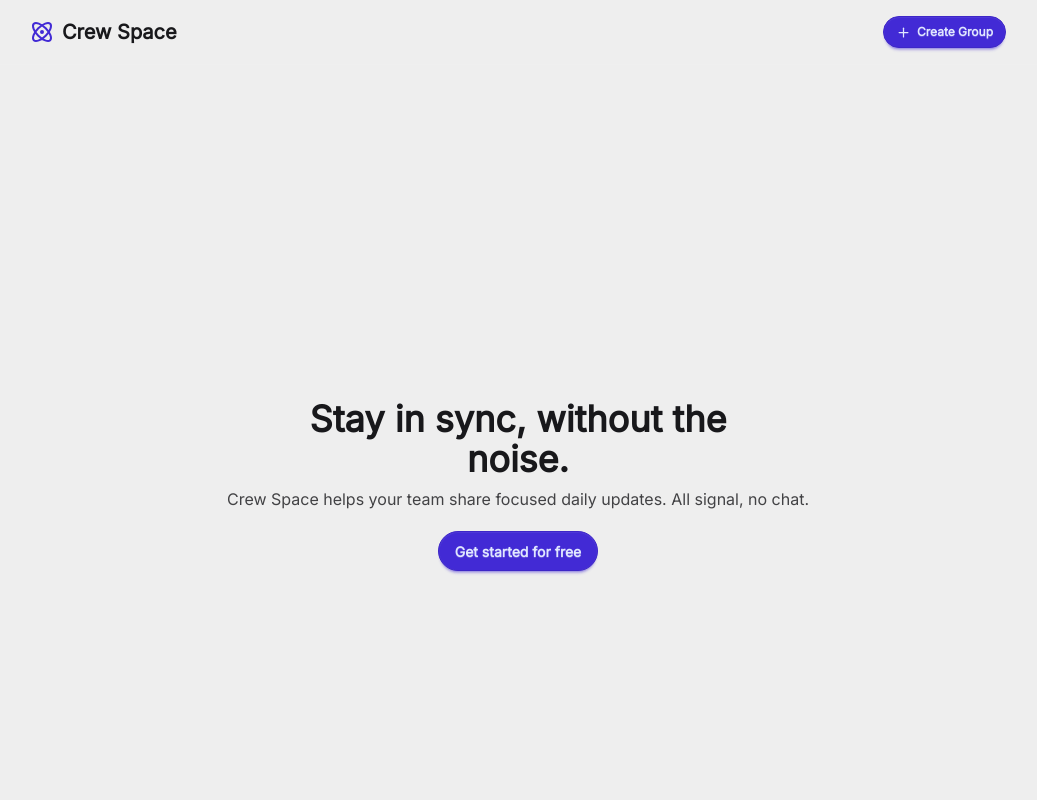
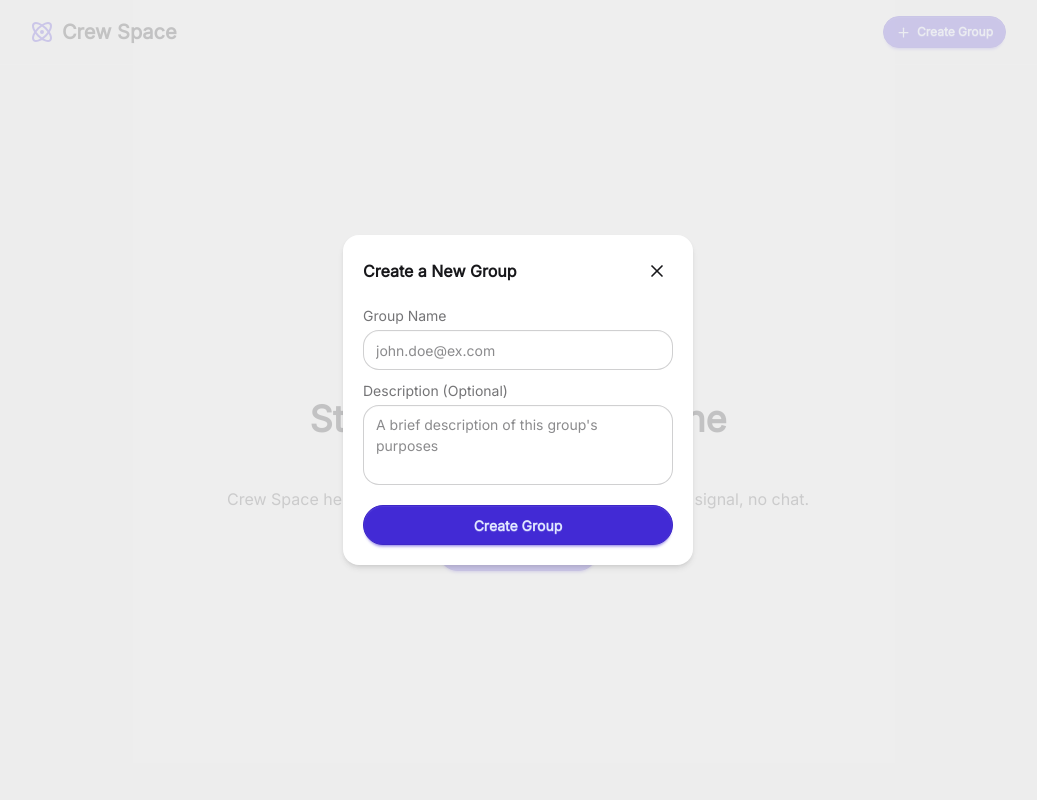
Before and after one commit to brijeshdevio/crew-space, a React (Vite) app in the folder web/: page / in a window 1280 px wide. Shown: the top 800 px of the page, without its empty margins (122-1159 px from the left). Built offline with nearby package versions, Linux system fonts and the light colour scheme; a web font is replaced by a local one.

Commit message:
feat(web-component): add new group modal

```diff
--- /dev/null
+++ b/web/src/components/newGroup/NewGroup.tsx
@@ -0,0 +1,40 @@
+import { X } from "lucide-react";
+
+export function NewGroup() {
+  return (
+    <div className="fixed top-0 left-0 w-full h-screen flex items-center justify-center z-50 bg-base-300/80">
+      <div className="w-[350px] flex flex-col gap-4 px-5 py-5 rounded-2xl bg-base-100 shadow-md">
+        <div className="flex items-center justify-between">
+          <h2 className="text-md font-bold">Create a New Group</h2>
+          <button className="btn btn-sm btn-ghost btn-circle">
+            <X size={20} />
+          </button>
+        </div>
+        <form className="flex flex-col gap-2">
+          <div>
+            <label className="label mb-1 text-sm">Group Name</label>
+            <input
+              type="email"
+              placeholder="john.doe@ex.com"
+              className="input rounded-2xl"
+            />
+          </div>
+          <div>
+            <label className="label mb-1 text-sm">Description (Optional)</label>
+            <textarea
+              name=""
+              className="textarea resize-none rounded-2xl"
+              id=""
+              placeholder="A brief description of this group's purposes"
+            ></textarea>
+          </div>
+          <div className="mt-3">
+            <button className="w-full btn btn-primary rounded-full">
+              Create Group
+            </button>
+          </div>
+        </form>
+      </div>
+    </div>
+  );
+}
--- /dev/null
+++ b/web/src/components/newGroup/index.ts
@@ -0,0 +1 @@
+export * from "./NewGroup";
--- a/web/src/layout/BaseLayout.tsx
+++ b/web/src/layout/BaseLayout.tsx
@@ -1,11 +1,13 @@
 import { Footer } from "@/components/footer";
 import { Navbar } from "@/components/navbar";
+import { NewGroup } from "@/components/newGroup";
 import { Outlet } from "react-router-dom";
 
 export function BaseLayout() {
   return (
     <>
       <Navbar />
+      <NewGroup />
       <main className="w-full sm:w-[90%] md:w-[85%] lg:w-[80%] max-w-[1000px] flex flex-col gap-5 mx-auto px-3 py-5">
         <Outlet />
       </main>
```
